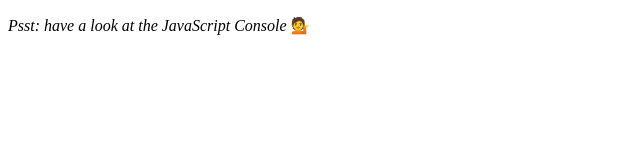
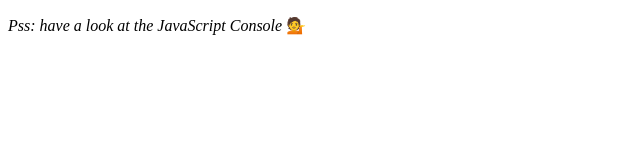
Before and after one commit to harshpathakzz/JavaScript30, a plain HTML site: page Array Cardio Day 2/index.html in a window 1280 px wide. Shown: the full height of the page, 0-640 px from the left. Drawn offline with Linux system fonts and the light colour scheme.

Commit message:
added JS file

```diff
--- a/Array Cardio Day 2/index.html
+++ b/Array Cardio Day 2/index.html
@@ -7,6 +7,7 @@
     <title>Array Cardio Day 2</title>
   </head>
   <body>
-    <p><em>Psst: have a look at the JavaScript Console</em> 💁</p>
+    <p><em>Pss: have a look at the JavaScript Console</em> 💁</p>
   </body>
+  <script src="index.js"></script>
 </html>
```
Also changed, not shown: Array Cardio Day 2/index.js (added).
